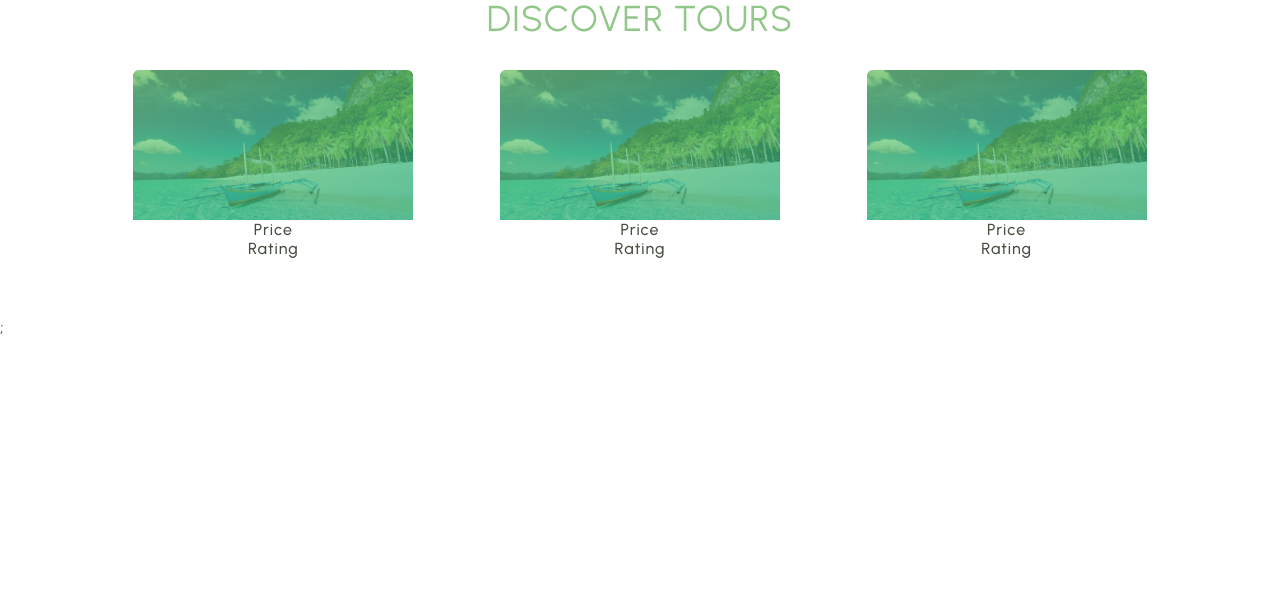
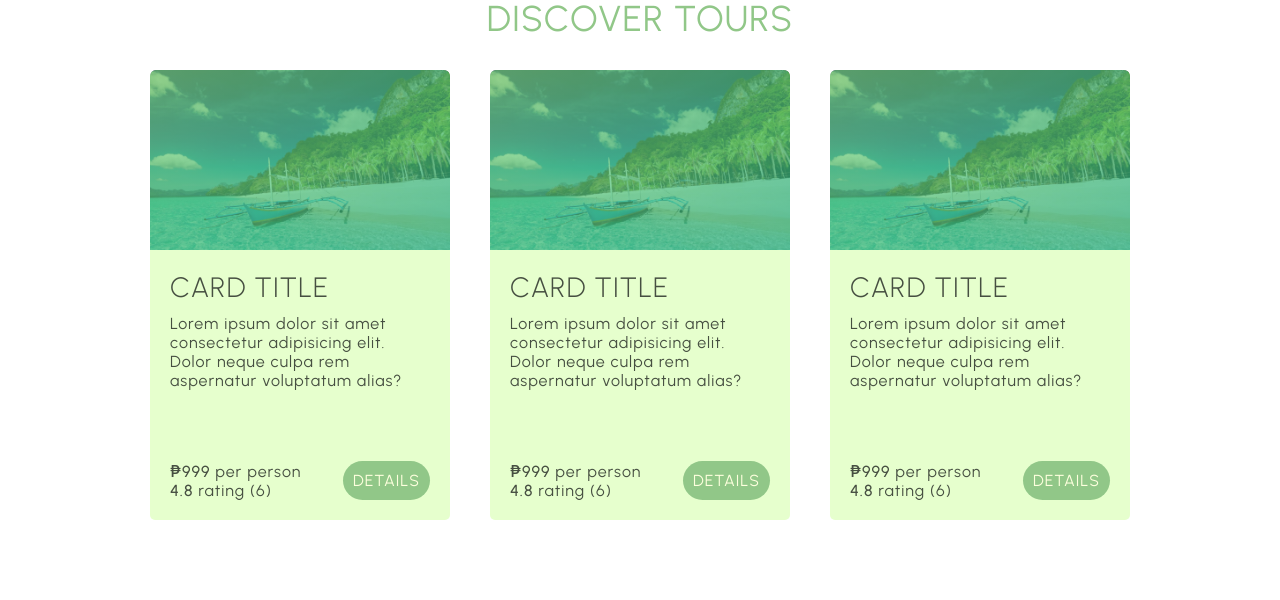
Before and after one commit to zomeru/natours-frontend, a Next.js app: page / in a window 1280 px wide. Shown: the part 543-1143 px from the top of the page. Before the commit the page ends 880 px from the top, so only its background shows below. Built offline with nearby package versions, Linux system fonts and the light colour scheme.

Commit message:
Create Tour card button

```diff
--- a/pages/_document.tsx
+++ b/pages/_document.tsx
@@ -35,7 +35,11 @@ class MyDocument extends Document {
         <Head>
           <meta charSet='UTF-8' />
           <link rel='preconnect' href='https://fonts.googleapis.com' />
-          <link rel='preconnect' href='https://fonts.gstatic.com' crossOrigin />
+          <link
+            rel='preconnect'
+            href='https://fonts.gstatic.com'
+            crossOrigin='anonymous'
+          />
           <link
             href='https://fonts.googleapis.com/css2?family=Urbanist:wght@200;300;400;500;600;700&display=swap'
             rel='stylesheet'
--- /dev/null
+++ b/src/components/CardButton.tsx
@@ -0,0 +1,26 @@
+import React from 'react';
+import { StyledCardButton } from '@styles/CardButtonStyles';
+
+type TargetType = '_blank' | '_self' | '_parent' | '_top';
+
+interface CardButtonProps {
+  href: string;
+  buttonText: string;
+  target?: TargetType;
+  rel?: string;
+}
+
+const CardButton: React.FC<CardButtonProps> = ({
+  href,
+  target,
+  rel,
+  buttonText,
+}) => {
+  return (
+    <StyledCardButton href={href} target={target} rel={rel}>
+      <p className='button-text'>{buttonText}</p>
+    </StyledCardButton>
+  );
+};
+
+export default CardButton;
--- a/src/components/TourCard.tsx
+++ b/src/components/TourCard.tsx
@@ -1,11 +1,12 @@
 import React from 'react';
 import Image from 'next/image';
 import boracay from '../assets/images/boracay.jpg';
+import CardButton from '@components/CardButton';
 import { StyledTourCard } from '@styles/TourCardStyles';
 
 interface TourCardProps {}
 
-const TourCard: React.FC<TourCardProps> = () => {
+const TourCard: React.FC<TourCardProps> = ({}) => {
   return (
     <StyledTourCard>
       <div className='card-image'>
@@ -20,11 +21,25 @@ const TourCard: React.FC<TourCardProps> = () => {
         <div className='image-overlay' />
       </div>
 
-      <div></div>
-      <div>
-        <div>
-          <p>Price</p>
-          <p>Rating</p>
+      <div className='tour-info'>
+        <div className='tour-about'>
+          <h3 className='tour-title'>CARD TITLE</h3>
+          <p className='tour-description'>
+            Lorem ipsum dolor sit amet consectetur adipisicing elit. Dolor neque
+            culpa rem aspernatur voluptatum alias?
+          </p>
+        </div>
+
+        <div className='tour-price'>
+          <div>
+            <p>
+              <span>&#8369;999</span> per person
+            </p>
+            <p>
+              <span>4.8</span> rating (6)
+            </p>
+          </div>
+          <CardButton href='#' buttonText='Details' />
         </div>
       </div>
     </StyledTourCard>
--- a/src/styles/Variables.ts
+++ b/src/styles/Variables.ts
@@ -4,7 +4,7 @@ const Variables = css`
   :root {
     //? Colors
     --color-white: #feffde;
-    --color-white-dirty: #ddffbc;
+    --color-white-dirty: #e6ffcd;
     --color-green: #91c788;
     --color-green-light: #acffad;
     --color-green-dark: #52734d;
--- /dev/null
+++ b/src/styles/componentStyles/CardButtonStyles.ts
@@ -0,0 +1,20 @@
+import styled from 'styled-components';
+
+export const StyledCardButton = styled.a`
+  padding: 10px 10px;
+  background-color: var(--color-green);
+  border-radius: 20px;
+  transform: translateY(0);
+  transition: var(--transition3);
+
+  :hover {
+    transform: translateY(-3px);
+    background-color: var(--color-green-dark);
+  }
+
+  .button-text {
+    color: var(--color-white);
+    font-weight: 300;
+    text-transform: uppercase;
+  }
+`;
--- a/src/styles/componentStyles/TourCardStyles.ts
+++ b/src/styles/componentStyles/TourCardStyles.ts
@@ -1,19 +1,19 @@
 import styled from 'styled-components';
 
 export const StyledTourCard = styled.div`
-  max-width: 320px;
-  width: 320px;
-  padding: 0 20px;
-  margin: 0 auto;
+  width: 300px;
+  height: 450px;
+  margin: 0 20px;
   border-radius: 5px;
   overflow: hidden;
+  margin-bottom: 30px;
 
   :hover .image-overlay {
     opacity: 0;
   }
 
   .card-image {
-    height: 150px;
+    height: 180px;
     width: 100%;
     border-radius: 6px 6px 0 0;
     overflow: hidden;
@@ -35,4 +35,43 @@ export const StyledTourCard = styled.div`
     opacity: 1;
     transition: var(--transition2);
   }
+
+  .tour-info {
+    height: calc(450px - 180px);
+    text-align: left;
+    padding: 20px;
+    display: flex;
+    flex-direction: column;
+    justify-content: space-between;
+    background-color: var(--color-white-dirty);
+  }
+
+  .tour-title {
+    font-size: 28px;
+    font-weight: 300;
+    margin-bottom: 10px;
+  }
+
+  .tour-description {
+    font-weight: 400;
+  }
+
+  .tour-price {
+    display: flex;
+    justify-content: space-between;
+    align-items: center;
+
+    p {
+      font-weight: 400;
+    }
+
+    span {
+      font-weight: 500;
+    }
+
+    div {
+      display: flex;
+      flex-direction: column;
+    }
+  }
 `;
--- a/src/styles/componentStyles/sectionStyles/TourStyles.ts
+++ b/src/styles/componentStyles/sectionStyles/TourStyles.ts
@@ -11,6 +11,7 @@ export const StyledTourContainer = styled.div`
   display: flex;
   flex-wrap: wrap;
   margin-top: 30px;
+  justify-content: center;
   /* display: grid;
   grid-template-columns: repeat(auto-fill, minmax(300px, 1fr));
   grid-gap: 30px;
```
